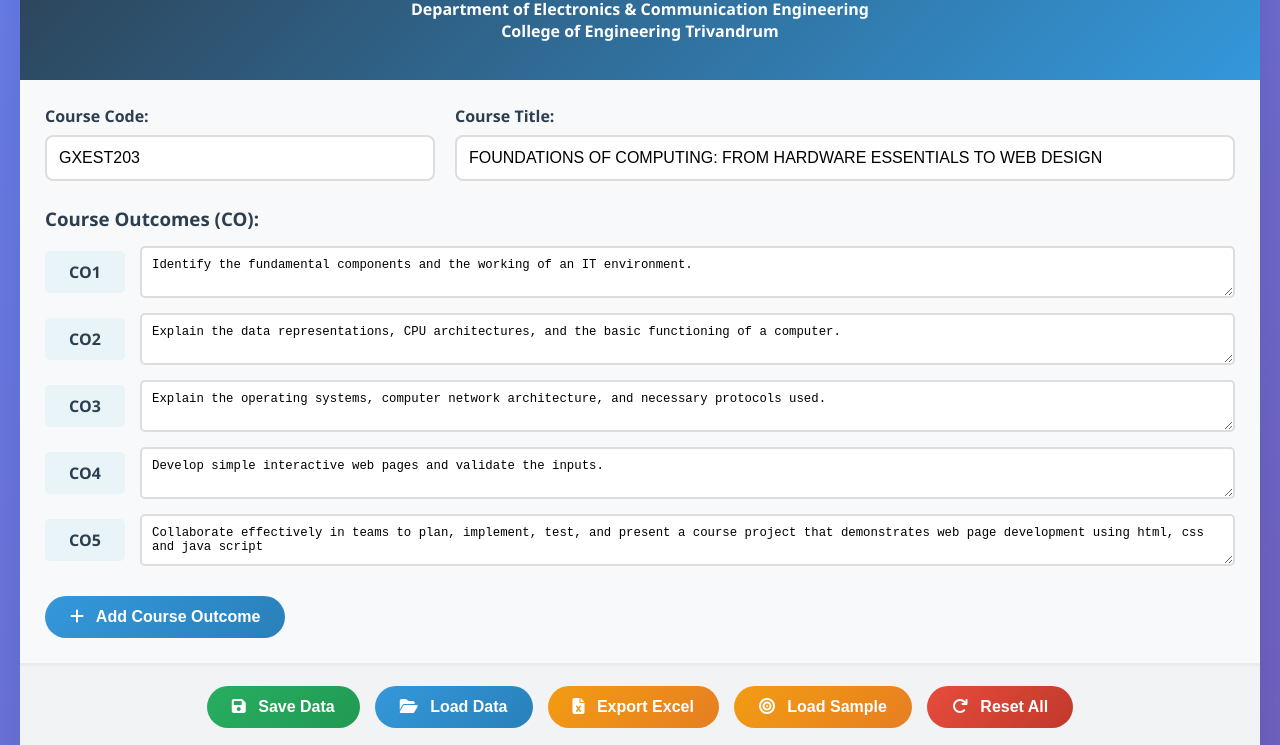
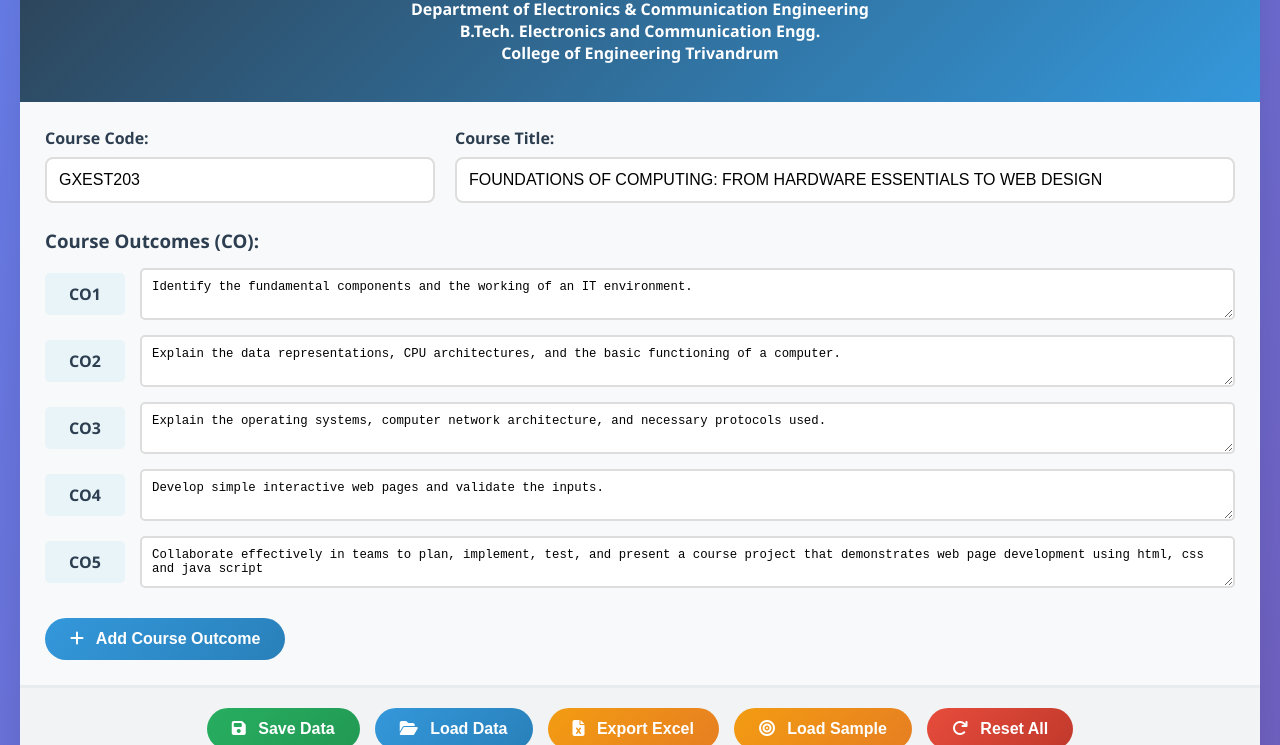
Before and after one commit to jim79/ec24, a plain HTML site: page index.html in a window 1280 px wide. Shown: the part 146-891 px from the top of the page. Drawn offline with Linux system fonts and the light colour scheme.

Commit message:
title edits

```diff
--- a/index.html
+++ b/index.html
@@ -434,6 +434,7 @@
             <h2>Comprehensive Competency Assessment System</h2>
             <div style="padding: 0.5em;">
                 <h4>Department of Electronics & Communication Engineering</h4>
+                <h4>B.Tech. Electronics and Communication Engg.</h4>
                 <h4>College of Engineering Trivandrum</h4>
             </div>
 
```
